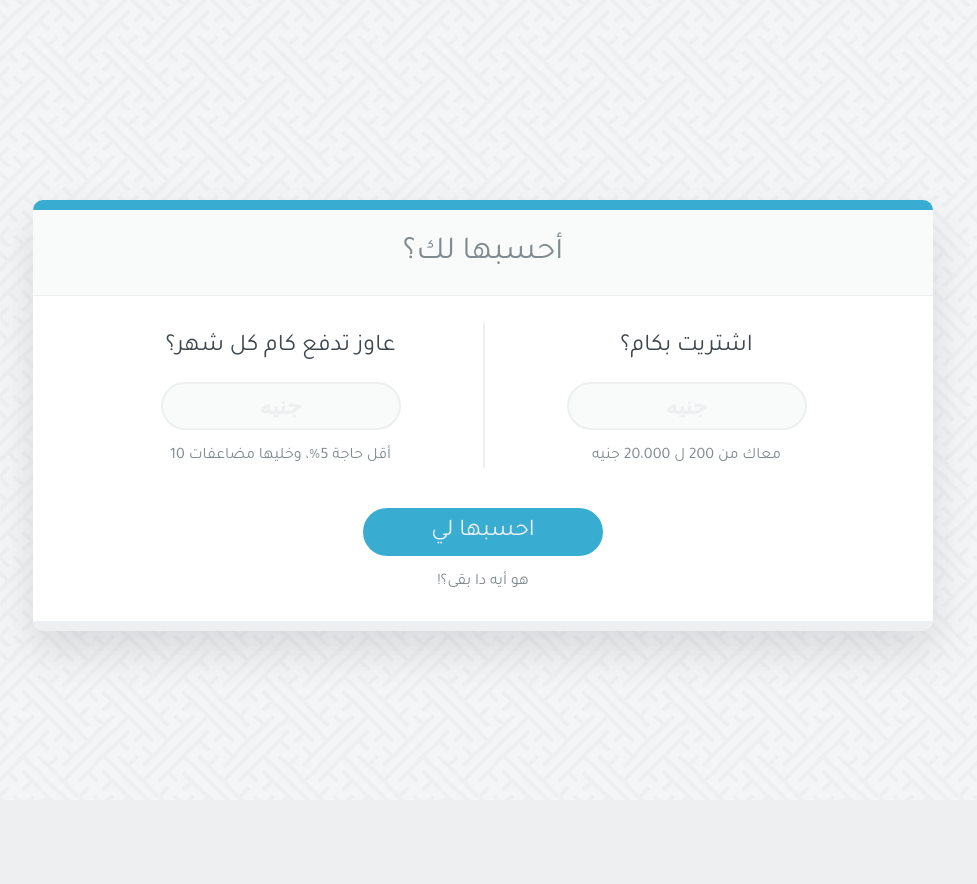
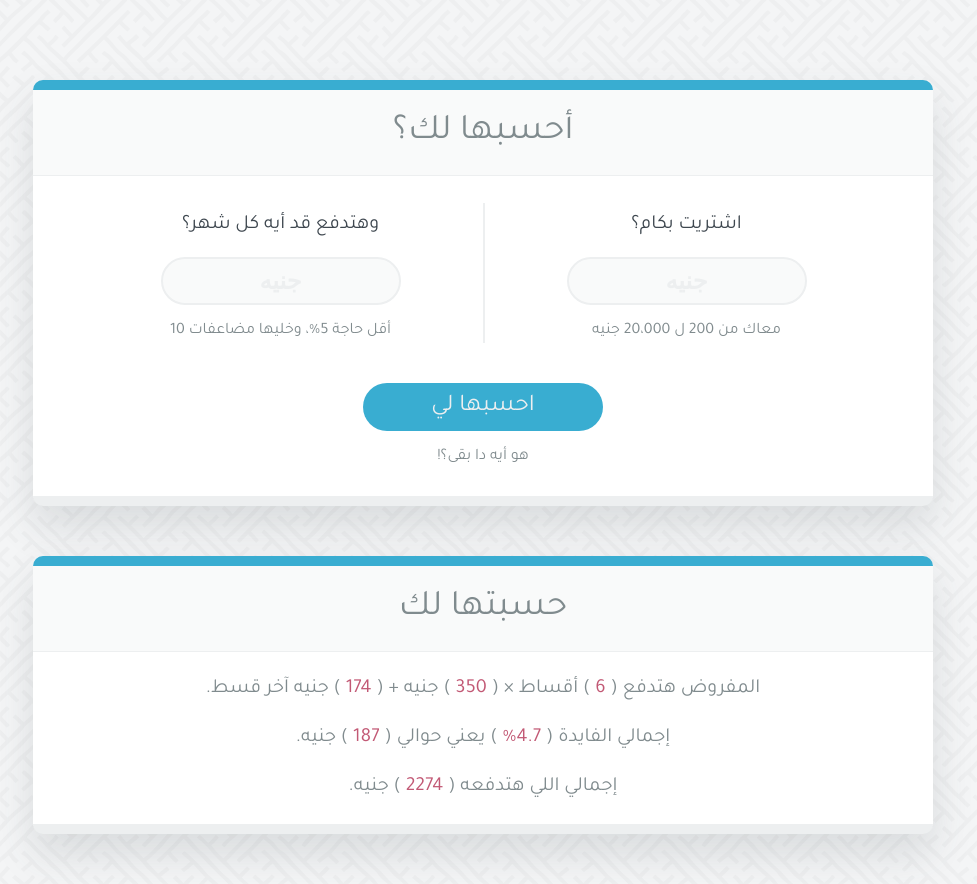
Before and after one commit to amr-adel/loan-calculator, a plain HTML site: page index.html in a window 1280 px wide. Shown: the whole page, without its empty margins (157-1134 px from the left). Before the commit the page ends 800 px from the top, so only its background shows below. Drawn offline with Linux system fonts and the light colour scheme.

Commit message:
Result section

```diff
--- a/index.html
+++ b/index.html
@@ -12,7 +12,8 @@
 <body>
 
     <main class="container">
-        <h1 class="brand">أحسبها لك؟</h1>
+        <section class="wrapper input">
+            <h1 class="title">أحسبها لك؟</h1>
             <form action="" class="form">
                 <fieldset>
                     <label for="withdrawn" class="label">اشتريت بكام؟</label>
@@ -21,7 +22,7 @@
                 </fieldset>
 
                 <fieldset>
-                <label for="monthly-payment" class="label">عاوز تدفع كام كل شهر؟</label>
+                    <label for="monthly-payment" class="label">وهتدفع قد أيه كل شهر؟</label>
                     <input type="number" class="monthly-payment" id="monthly-payment" min="10" max="1000" step="10" placeholder="جنيه" required>
                     <span class="note">أقل حاجة 5%، وخليها مضاعفات 10</span>
                 </fieldset>
@@ -33,15 +34,35 @@
                 <aside class="terms">
                     <p>دا برنامج بسيط بيعمل لك حسبة تقريبية للأقساط والفوايد اللي هتدفعها لو استخدمت بطاقتك الأتمانية ، على اعتبار /</p>
                     <ul>
-                   <li>أن الحد الأدنى للقسط الشهري مايكونش أقل من ( <span class="red">5%</span> ) من قيمة المعاملة.</li>
-                    <li>وأن لك ( <span class="red">57</span> ) يوم فترة سماح بدون فوايد.</li>
-                    <li>وانك هتدفع أول قسط في في خلال ( <span class="red">26</span> ) يوم من الشراء، يعني أول قسطين في فترة السماح.</li>
-                    <li>وأن بعد فترة السماح بيزيد ( <span class="red">2.2%</span> ) من الباقي عليك شهرياً كفوايد بنكية.</li>
+                        <li>أن القسط الشهري مايكونش أقل من (
+                            <span class="red">5%</span> ) من قيمة المعاملة.</li>
+                        <li>وأن معاك (
+                            <span class="red">57</span> ) يوم فترة سماح تقدر تسدد خلالهم بدون فوايد.</li>
+                        <li>وانك هتدفع أول قسط في في خلال (
+                            <span class="red">26</span> ) يوم من الشراء، يعني أول قسطين في فترة السماح.</li>
+                        <li>وأن بعد فترة السماح هيتضاف (
+                            <span class="red">2.2%</span> ) من الباقي عليك كفوايد بنكية كل شهر.</li>
                     </ul>
-                <p class="disclaimer"><span class="red">تنبيه هام: </span><br>الحسبة دي بتحاكي اللي فهمته من البنك بخصوص ( الفيزا الأتمانية بضمان المرتب من بنك مصر )، بس لا أنا ولا أي بنك مسؤول بأي شكل من الأشكال عن أي ضرر يحصل لك بسبب اختلاف ما بين نتيجة الحسبة دي ومعاملتك الواقعية مع البنك.</p>
+                    <p class="disclaimer">
+                        <span class="red">تنبيه هام: </span>
+                        <br>الحسبة دي أساسها اللي فهمته من البنك بخصوص ( الفيزا الأتمانية بضمان المرتب من بنك مصر )، بس لا أنا ولا أي بنك
+                        مسؤول بأي شكل من الأشكال عن أي ضرر يحصل لك بسبب اختلاف ما بين نتيجة الحسبة دي ومعاملاتك الواقعية مع البنك.</p>
                 </aside>
             </form>
+        </section>
+
+        <section class="wrapper result">
+            <h1 class="title">حسبتها لك</h1>
+            <p>المفروض هتدفع ( <span class="red">6</span> ) أقساط &times; ( <span class="red">350</span> ) جنيه &plus; (
+            <span class="red">174</span> ) جنيه آخر قسط.</p>
+            <p>إجمالي الفايدة (
+            <span class="red">4.7%</span> ) يعني حوالي (
+            <span class="red">187</span> ) جنيه.</p>
+            <p>إجمالي اللي هتدفعه (
+            <span class="red">2274</span> ) جنيه.</p>
+        </section>
     </main>
+
 
     <script src="app.js"></script>
 </body>
--- a/styles.css
+++ b/styles.css
@@ -69,24 +69,29 @@ input[type=number]::-webkit-outer-spin-button {
 
 /* ================================================================================== */
 .container {
-    margin: calc(50vh - 200px) auto 50px;
-    background-color: #fff;
+    margin: 10vh auto 0;
     width: 80vw;
     max-width: 900px;
+}
+
+.wrapper {
+    background-color: #fff;
     border-radius: 10px;
     overflow: hidden;
     box-shadow: 0 20px 40px rgba(62, 71, 79, .15);
     border-top: 10px solid var(--blue);
     border-bottom: 10px solid var(--grey-2);
+    margin-bottom: 50px;
 }
 
-.brand {
+.title {
     color: var(--grey-3);
     background-color: var(--grey-1);
     font-weight: 400;
     height: 86px;
     line-height: 86px;
     border-bottom: 1px solid var(--grey-2);
+    font-size: 36px;
 }
 
 .form {
@@ -107,7 +112,7 @@ input[type=number]::-webkit-outer-spin-button {
 .label {
     display: block;
     color: var(--grey-4);
-    font-size: 24px;
+    font-size: 20px;
     padding: 10px 20px;
 }
 
@@ -235,3 +240,11 @@ input.submit:hover {
     padding-top: 20px;
     margin-top: 30px;
 }
+
+/* ================================================================================== */
+
+.result p {
+    margin: 25px 50px;
+    font-size: 20px;
+    color: var(--grey-3);
+}
```
Also changed, not shown: 1 other file. Lines whose indentation alone changed are shown as unchanged.
